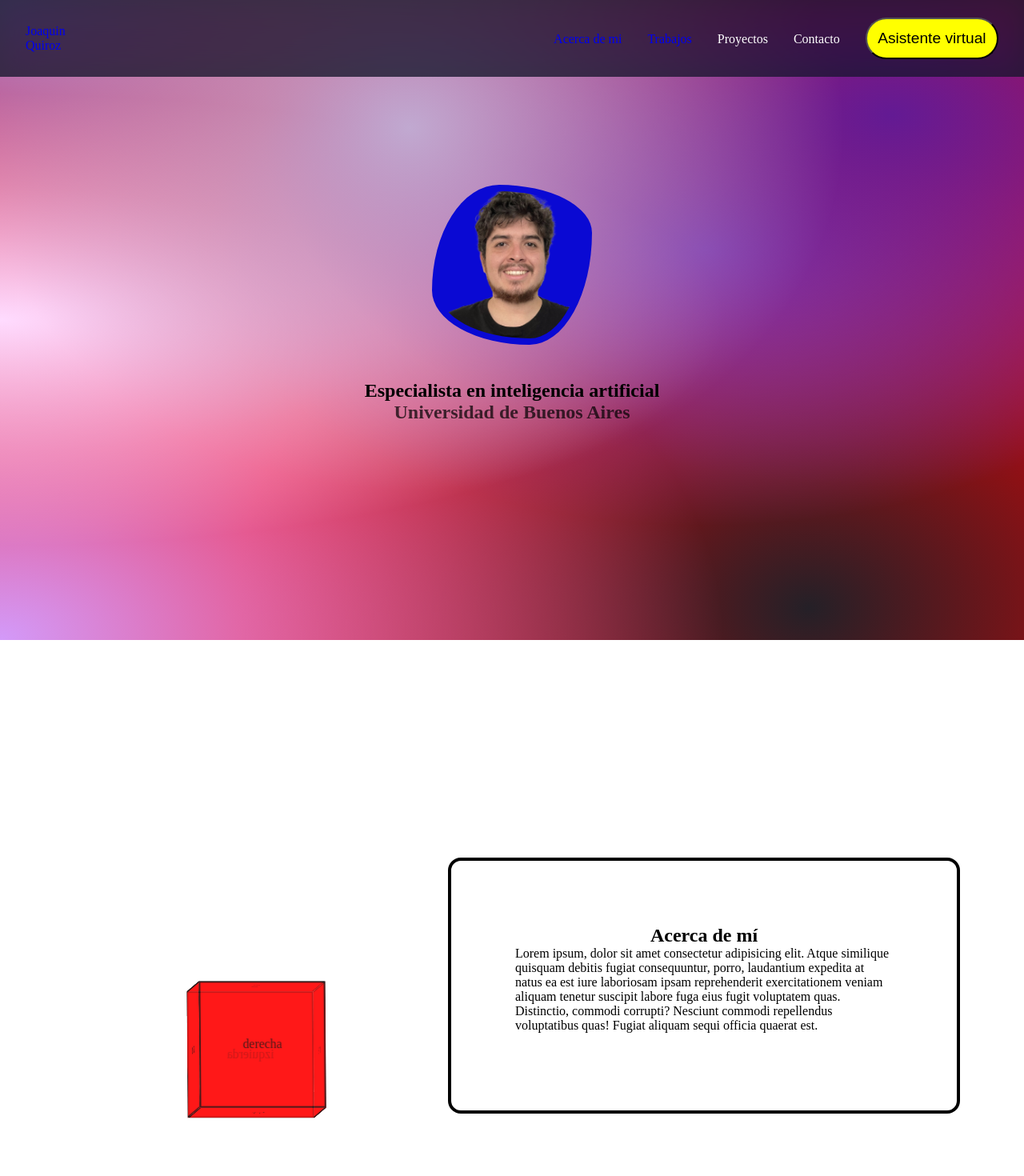
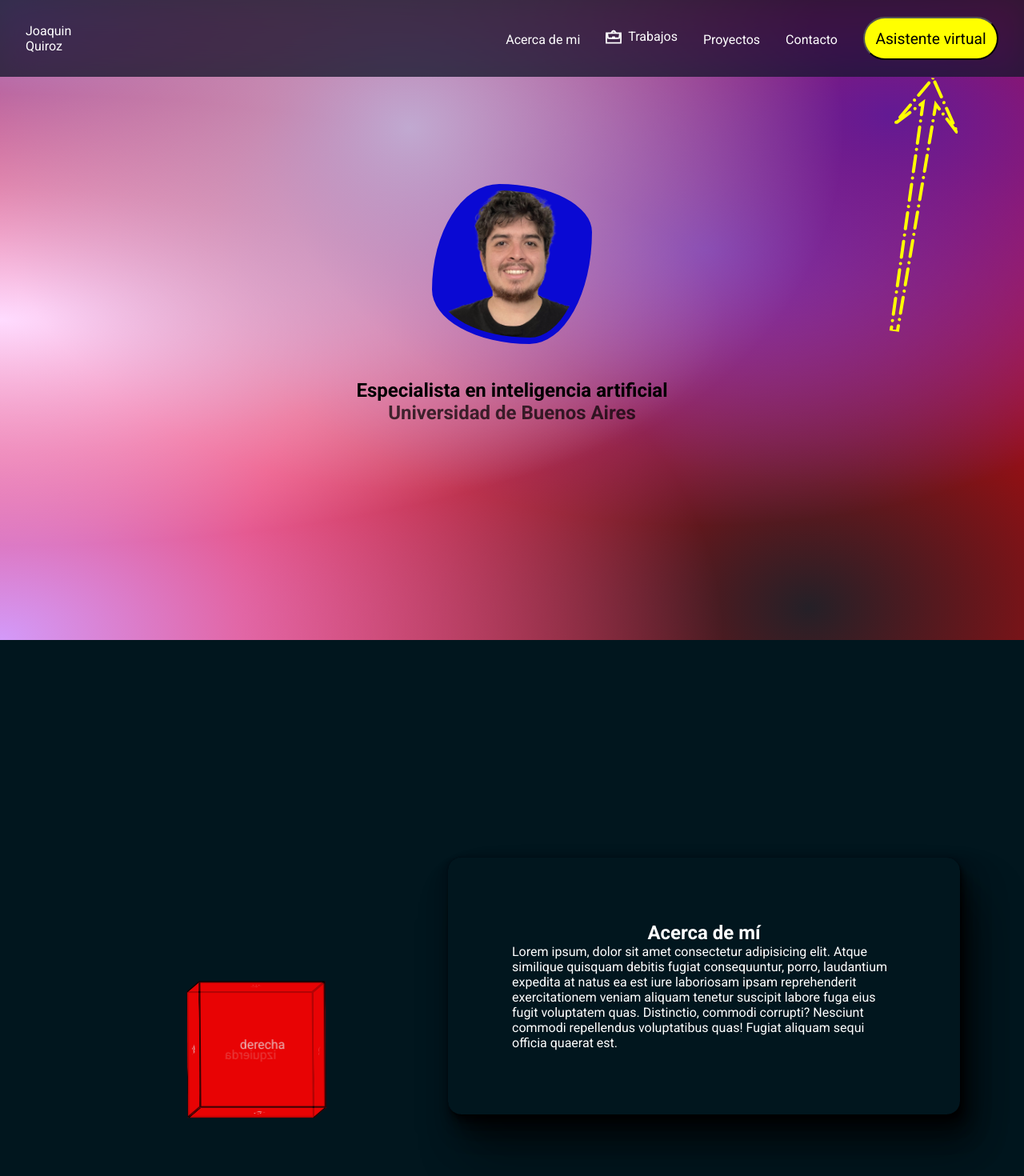
Before and after one commit to Joaquin-Quiroz-Gajardo/Portafolio, a React (Create React App) app: page / in a window 1280 px wide. Shown: the top 1470 px of the page at 80% size. Built offline with nearby package versions, Linux system fonts and the light colour scheme.

Commit message:
svg funcionando con hover

```diff
--- a/src/App.css
+++ b/src/App.css
@@ -1,9 +1,11 @@
+@import url('https://fonts.googleapis.com/css2?family=Roboto:ital,wght@0,100..900;1,100..900&display=swap');
+
 *{
   scroll-margin-top: 6em;
   margin: 0;
   padding: 0;
   box-sizing: border-box;
-
+  font-family: roboto;
 }
 
 /* navbar */
@@ -46,6 +48,7 @@ ul.navbar-ul{
 
 ul.navbar-ul > li.nav-item > a.nav-link, a.navbar-brand{
   text-decoration: none;
+  color: #fff;
 }
 ul.navbar-ul > li.nav-item > a.nav-link:visited, a.navbar-brand:visited{
   color: #fff;
@@ -102,6 +105,16 @@ button.nav-button-asistente{
   border-radius: 2em;
   font-size: 1.2em;
 }
+
+a:hover .navbar-svg path{
+  /* transform: scale(2); */
+  stroke-width: 1px;
+}
+
+a.nav-link{
+  display: flex;
+  gap: 0.5em;
+}
 /* hero */
 
 
@@ -111,6 +124,8 @@ div.hero{
   justify-content: center;
   flex-direction: column;
   height: calc(100vh);
+
+
 
   background-color:hsla(0,100%,50%,1);
   background-image:
@@ -148,11 +163,27 @@ h2.subtitulo{
   opacity: 0.7;
 }
 
+svg.flecha-hero{
+
+  position: absolute;
+  height: 20em;
+  right: 6em;
+  top: 6em;
+  rotate: 8deg;
+  stroke: yellow;
+    stroke-width: 5px;
+    stroke-dasharray: 0, 10, 25, 10;
+    stroke-linecap: round;
+    fill: none;
+}
+
 
 /* acerca de mi */
 div.about-me{
-  margin-top: 12em;
-  margin-bottom: 12em;
+  padding-top: 12em;
+  padding-bottom: 12em;
+  background-color: #01161e;
+  color: #fff;
 }
 #about-me-title{
   text-align: center;
@@ -165,9 +196,17 @@ div.about-me{
 
 .about-me-title-content{
   padding: 5em;
-  border: black solid 0.25em;
   margin: 5em;
   border-radius: 1em;
+  --shadow-color: 197deg 100% 0%;
+  box-shadow: 0.3px 0.5px 0.7px hsl(var(--shadow-color) / 0.34),
+    1.5px 2.9px 3.7px -0.4px hsl(var(--shadow-color) / 0.34),
+    2.7px 5.4px 6.8px -0.7px hsl(var(--shadow-color) / 0.34),
+    4.5px 8.9px 11.2px -1.1px hsl(var(--shadow-color) / 0.34),
+    7.1px 14.3px 18px -1.4px hsl(var(--shadow-color) / 0.34),
+    11.2px 22.3px 28.1px -1.8px hsl(var(--shadow-color) / 0.34),
+    17px 33.9px 42.7px -2.1px hsl(var(--shadow-color) / 0.34),
+    25px 50px 62.9px -2.5px hsl(var(--shadow-color) / 0.34);
 }
 
 
@@ -236,3 +275,14 @@ cubo.scene{
   87.5%{transform:  rotateY( .895turn) scale3d(0.8, 0.8, 0.8) translateY(1.5em) rotateZ(5deg);}
   100% {transform:  rotateY(  1.turn)   rotateZ(-5deg);}
 }
+
+
+
+/* trabajos */
+
+
+
+/* proyectos */
+
+
+/* habilidades */
--- a/src/App.tsx
+++ b/src/App.tsx
@@ -10,6 +10,11 @@ function App() {
   const handleDesplegarMenu = () => {
     setDisplayNavLinks(!displayNavLinks)
   };
+  const textStyle = {
+    fontFamily: "roboto",
+    fontSize: '8px',
+    fill: 'black'}
+
   return (
     <div className="App">
 
@@ -23,7 +28,57 @@ function App() {
                   <a className="nav-link" href="#about-me-title">Acerca de mi</a>
                 </li>
                 <li className="nav-item">
-                  <a className="nav-link" href="#">Trabajos</a>
+                  <a className="nav-link" href="#">
+                    <svg
+        viewBox="0 0 100 80"
+        width="20"
+        className="navbar-svg"
+      >
+        <path
+          d="
+          M 5,20
+          Q 50,19 95,20
+          Q 96,40 95,80
+          Q 50,81 5,80
+          Q 4,40 5,20
+          Q 50,19 95,20
+          "
+          fill="none"
+          stroke="white"
+          stroke-width="9"
+        />
+        <path
+          d="
+          M 35,20
+          Q 50,-10 65,20
+          "
+          fill="none"
+          stroke="white"
+          stroke-width="9"
+        />
+        <path
+          d="
+          M 10,20
+          L 15,50
+          Q 50,55 85,50
+          L 90,20
+          "
+          fill="none"
+          stroke="white"
+          stroke-width="9"
+        />
+        <path
+          d="
+          M 44,52
+          L 45,45
+          Q 50,44 55,45
+          L 56,52
+          "
+          fill="none"
+          stroke="white"
+          stroke-width="9"
+        />
+</svg> <p>Trabajos</p></a>
                 </li>
                 <li className="nav-item">
                   <a className="nav-link">Proyectos</a>
@@ -50,6 +105,23 @@ function App() {
             <h1 className="descripcion">Especialista en inteligencia artificial</h1>
             <h2 className="subtitulo">Universidad de Buenos Aires</h2>
           </div>
+          <svg className="flecha-hero" viewBox="0 0 100 400">
+            <polygon
+              points="
+                50,0
+                0,80
+                40,40
+                40,400
+                50, 400
+                60,40
+                100, 80
+              "/>
+          </svg>
+          {/* <svg viewBox="0 0 200 200">
+      <text x="100" y="100" style={textStyle}>
+        Hello React!
+      </text>
+    </svg> */}
         </div>
       </section>
 
@@ -75,9 +147,13 @@ function App() {
               <div className="about-me-texto">Lorem ipsum, dolor sit amet consectetur adipisicing elit. Atque similique quisquam debitis fugiat consequuntur, porro, laudantium expedita at natus ea est iure laboriosam ipsam reprehenderit exercitationem veniam aliquam tenetur suscipit labore fuga eius fugit voluptatem quas. Distinctio, commodi corrupti? Nesciunt commodi repellendus voluptatibus quas! Fugiat aliquam sequi officia quaerat est.</div>
             </div>
 
+
+
           </div>
         </div>
+
       </section>
+
 
       {/* trabajos */}
       <section>
@@ -117,6 +193,7 @@ function App() {
         </div>
       </section>
 
+
       {/* proyectos */}
       <section>
         <div className="proyectos">
@@ -132,8 +209,8 @@ function App() {
         </div>
       </section>
 
+
       {/* habilidades */}
-
       <section>
         <div className="habilidades">
           <h2 className="habilidades-titulo">Habilidades</h2>
@@ -174,8 +251,8 @@ function App() {
         </div>
       </section>
 
+
       {/* contacto */}
-
       <footer>
         <div className="contacto">
           <h2 className="contacto-titulo">Contacto</h2>
```
